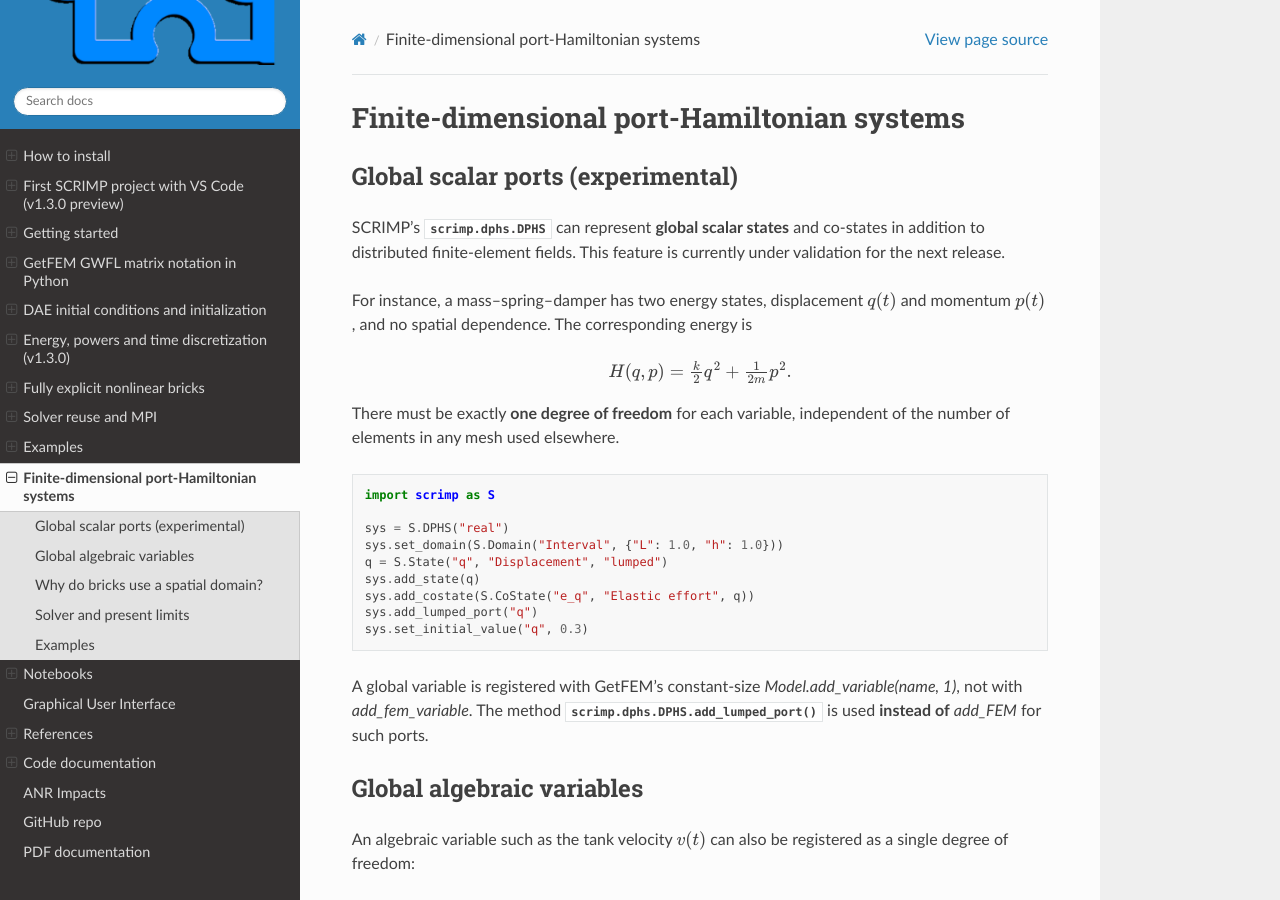
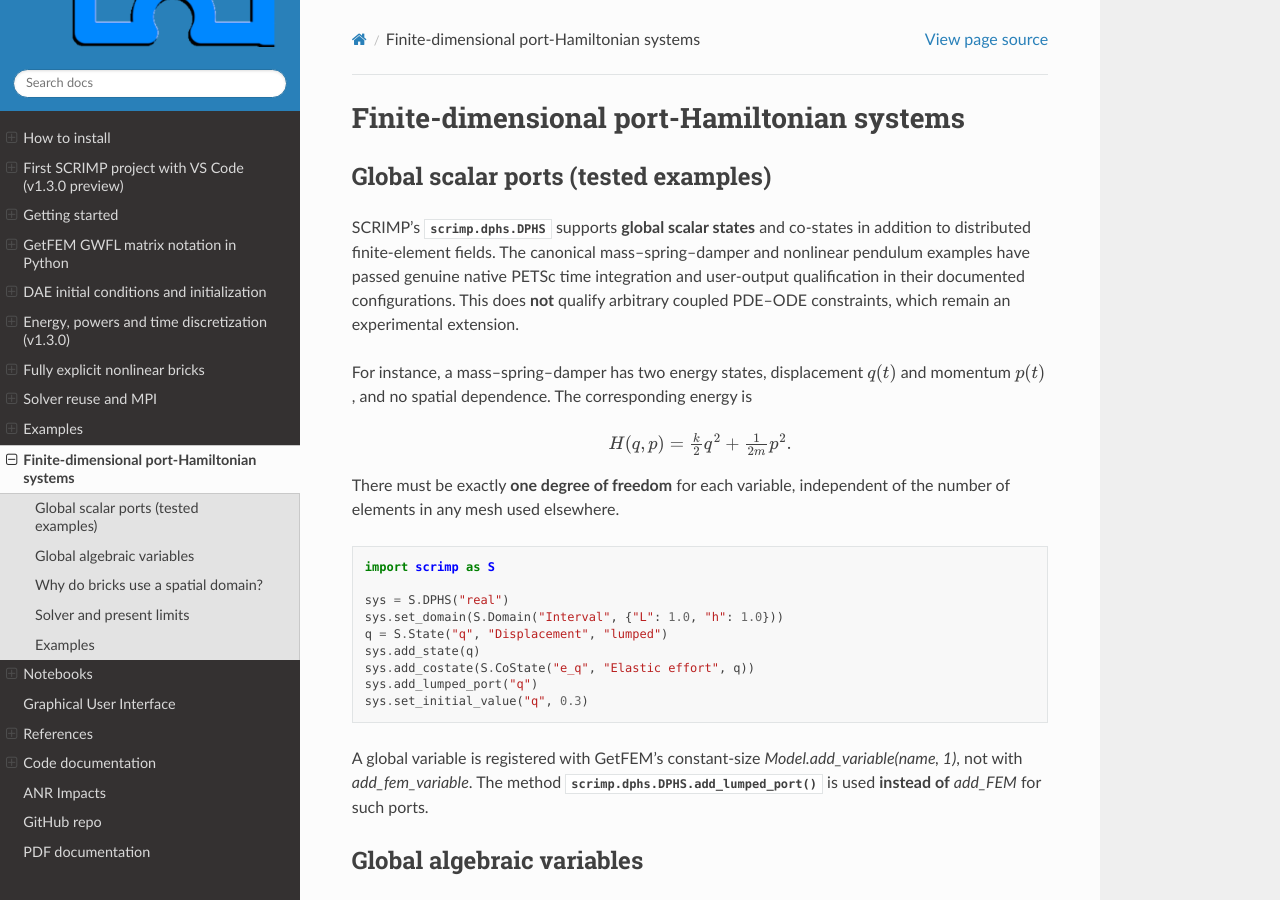
Before and after one commit to g-haine/scrimp, a Sphinx documentation site: the page built from docs/source/lumped.rst, in a window 1280 px wide and 900 px high. Built offline with Sphinx 7.4.7 and the Read the Docs theme 3.1.0, drawn with Linux system fonts in a browser that asks for light colours.

Commit message:
docs: align v1.3 examples/install status, outputs and BDF power guidance with actual native results

```diff
--- a/docs/source/lumped.rst
+++ b/docs/source/lumped.rst
@@ -3,12 +3,16 @@ Finite-dimensional port-Hamiltonian systems
 
 .. _lumped:
 
-Global scalar ports (experimental)
-----------------------------------
+Global scalar ports (tested examples)
+------------------------------------
 
-SCRIMP's :class:`scrimp.dphs.DPHS` can represent **global scalar
+SCRIMP's :class:`scrimp.dphs.DPHS` supports **global scalar
 states** and co-states in addition to distributed finite-element fields.
-This feature is currently under validation for the next release.
+The canonical mass--spring--damper and nonlinear pendulum examples
+have passed genuine native PETSc time integration and user-output
+qualification in their documented configurations. This does
+**not** qualify arbitrary coupled PDE--ODE constraints, which
+remain an experimental extension.
 
 For instance, a mass--spring--damper has two energy states, displacement
 :math:`q(t)` and momentum :math:`p(t)`, and no spatial dependence.
```
